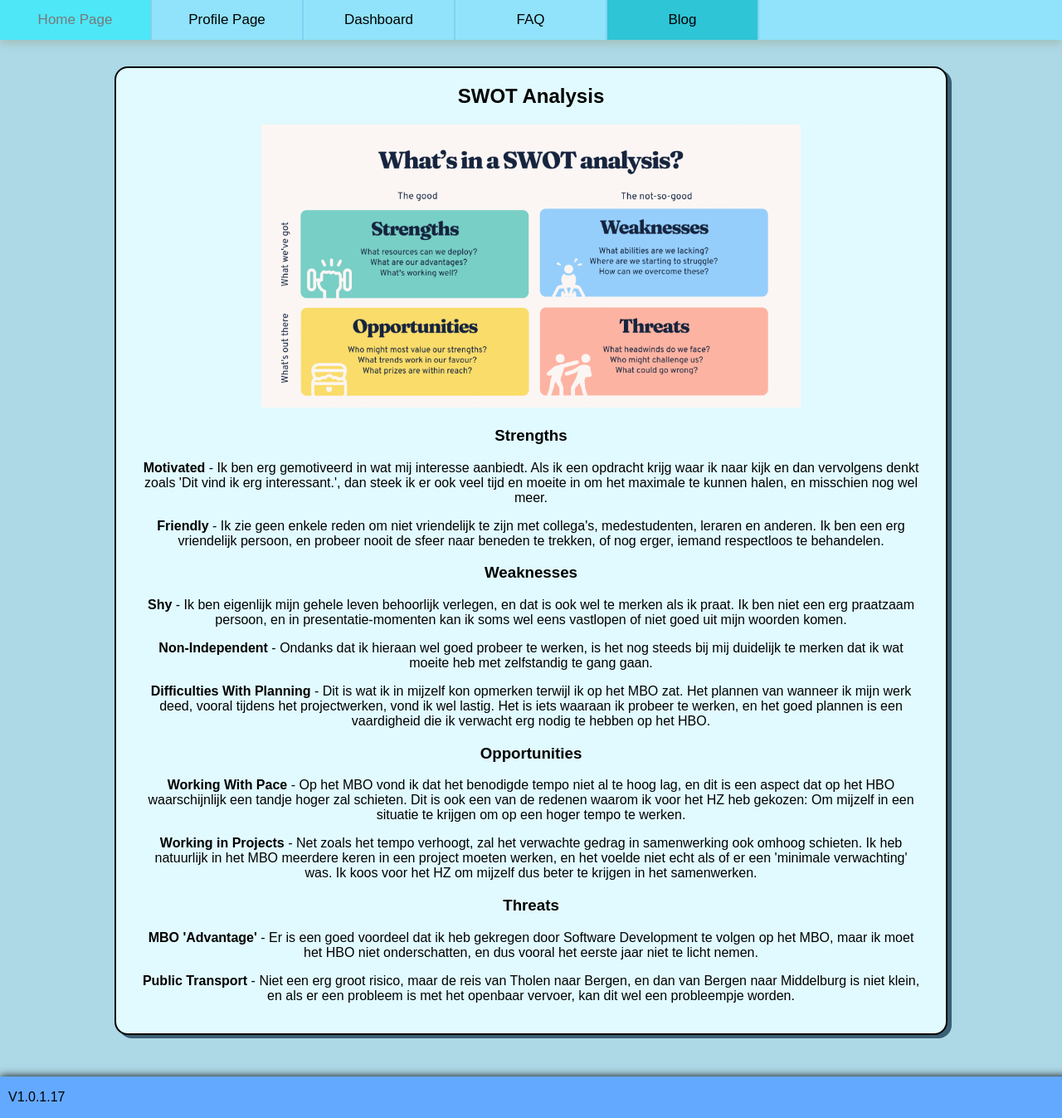
After one commit to TJKemperman/tjkemperman.github.io, a PHP site: page /blogposts/blogpost2.html in a window 1280 px wide. The commit adds this page. Shown: the whole page at 83% size. Run offline with PHP 8.4, Linux system fonts and the light colour scheme.

Commit message:
Blogposts toegevoegd.

```diff
--- /dev/null
+++ b/blogposts/blogpost2.html
@@ -0,0 +1,69 @@
+<!DOCTYPE html>
+<html lang="en">
+
+<head>
+    <meta charset="UTF-8">
+    <meta name="viewport" content="width=device-width, initial-scale=1.0">
+    <meta http-equiv="X-UA-Compatible" content="ie=edge">
+    <link rel="stylesheet" href="../portfolio.css">
+    <title>My Profile</title>
+</head>
+
+<body>
+    <header class="section coral">
+        <div class="topnav">
+            <a href="../index.html">Home Page</a>
+            <a href="../profile.html">Profile Page</a>
+            <a href="../dashboard.html">Dashboard</a>
+            <a href="../faq.html">FAQ</a>
+            <a class="active" href="../blog.html">Blog</a>
+        </div>
+    </header>
+    <main>
+        <center>
+            <div>
+                <div class="full-blog">
+                    <h2>SWOT Analysis</h2>
+                    <div>
+                        <img src="../images/SWOT Analysis.png" style="width:650px;">
+                    </div>
+                    <div class="blog-description">
+                        <h3>Strengths</h3>
+                        <p><b>Motivated</b> - Ik ben erg gemotiveerd in wat mij interesse aanbiedt. Als ik een opdracht
+                            krijg waar ik naar kijk en dan vervolgens denkt zoals 'Dit vind ik erg interessant.', dan
+                            steek ik er ook veel tijd en moeite in om het maximale te kunnen halen, en misschien nog wel
+                            meer.</p>
+                        <p><b>Friendly</b> - Ik zie geen enkele reden om niet vriendelijk te zijn met collega's,
+                            medestudenten, leraren en anderen. Ik ben een erg vriendelijk persoon, en probeer nooit de
+                            sfeer naar beneden te trekken, of nog erger, iemand respectloos te behandelen.</p>
+                        <h3>Weaknesses</h3>
+                        <p><b>Shy</b> - Ik ben eigenlijk mijn gehele leven behoorlijk verlegen, en dat is ook wel te
+                            merken als ik praat. Ik ben niet een erg praatzaam persoon, en in presentatie-momenten kan
+                            ik soms wel eens vastlopen of niet goed uit mijn woorden komen.</p>
+                        <p><b>Non-Independent</b> - Ondanks dat ik hieraan wel goed probeer te werken, is het nog steeds
+                            bij mij duidelijk te merken dat ik wat moeite heb met zelfstandig te gang gaan.</p>
+                        <p><b>Difficulties With Planning</b> - Dit is wat ik in mijzelf kon opmerken terwijl ik op het
+                            MBO zat. Het plannen van wanneer ik mijn werk deed, vooral tijdens het projectwerken, vond
+                            ik wel lastig. Het is iets waaraan ik probeer te werken, en het goed plannen is een
+                            vaardigheid die ik verwacht erg nodig te hebben op het HBO.</p>
+                        <h3>Opportunities</h3>
+                        <p><b>Working With Pace</b> - Op het MBO vond ik dat het benodigde tempo niet al te hoog lag, en
+                            dit is een aspect dat op het HBO waarschijnlijk een tandje hoger zal schieten. Dit is ook
+                            een van de redenen waarom ik voor het HZ heb gekozen: Om mijzelf in een situatie te krijgen
+                            om op een hoger tempo te werken.</p>
+                        <p><b>Working in Projects</b> - Net zoals het tempo verhoogt, zal het verwachte gedrag in samenwerking ook omhoog schieten. Ik heb natuurlijk in het MBO meerdere keren in een project moeten werken, en het voelde niet echt als of er een 'minimale verwachting' was. Ik koos voor het HZ om mijzelf dus beter te krijgen in het samenwerken.</p>
+                        <h3>Threats</h3>
+                        <p><b>MBO 'Advantage'</b> - Er is een goed voordeel dat ik heb gekregen door Software Development te volgen op het MBO, maar ik moet het HBO niet onderschatten, en dus vooral het eerste jaar niet te licht nemen.</p>
+                        <p><b>Public Transport</b> - Niet een erg groot risico, maar de reis van Tholen naar Bergen, en dan van Bergen naar Middelburg is niet klein, en als er een probleem is met het openbaar vervoer, kan dit wel een probleempje worden.</p>
+                    </div>
+                </div>
+            </div>
+        </center>
+    </main>
+    <footer class="section coral">
+        <p>V1.0.1.17</p>
+    </footer>
+    </div>
+</body>
+
+</html>
--- a/portfolio.css
+++ b/portfolio.css
@@ -481,3 +495,26 @@ th {
     margin-bottom: 50px;
     box-shadow: 5px 4px #3a6074;
 }
+
+/* * * *
+* FULL BLOG POST
+* * * * */
+
+.full-blog {
+    background-color: #e1faff;
+    border: 2px solid;
+    margin-bottom: 50px;
+    padding-bottom: 20px;
+    margin-top: 30px;
+    border-radius: 16px;
+    padding: 0px;
+    height: auto;
+    width: 1000px;
+    box-shadow: 5px 4px #3a6074;
+}
+
+.blog-description {
+    padding-left: 30px;
+    padding-right: 30px;
+    padding-bottom: 20px;
+}
```
Also changed, not shown: other parts of portfolio.css (+20 -6 lines), blog.html (+7 -4 lines), blogposts/blogpost1.html (+46 -7 lines), faq.html (+28 -5 lines).
